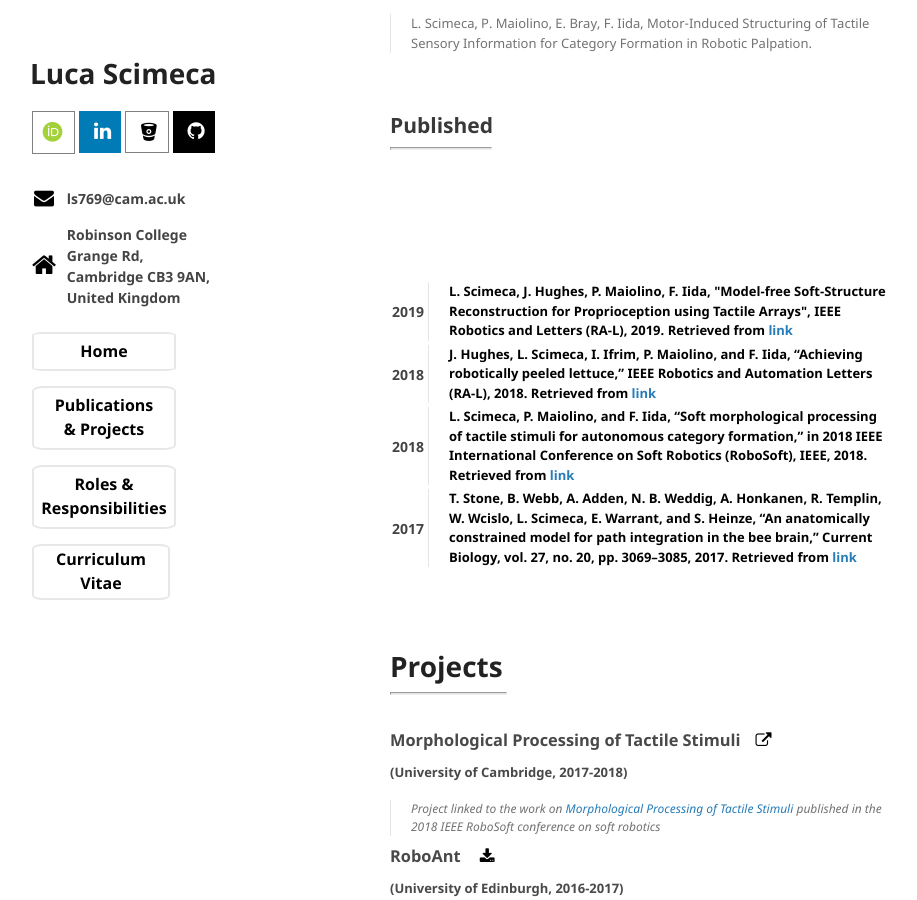
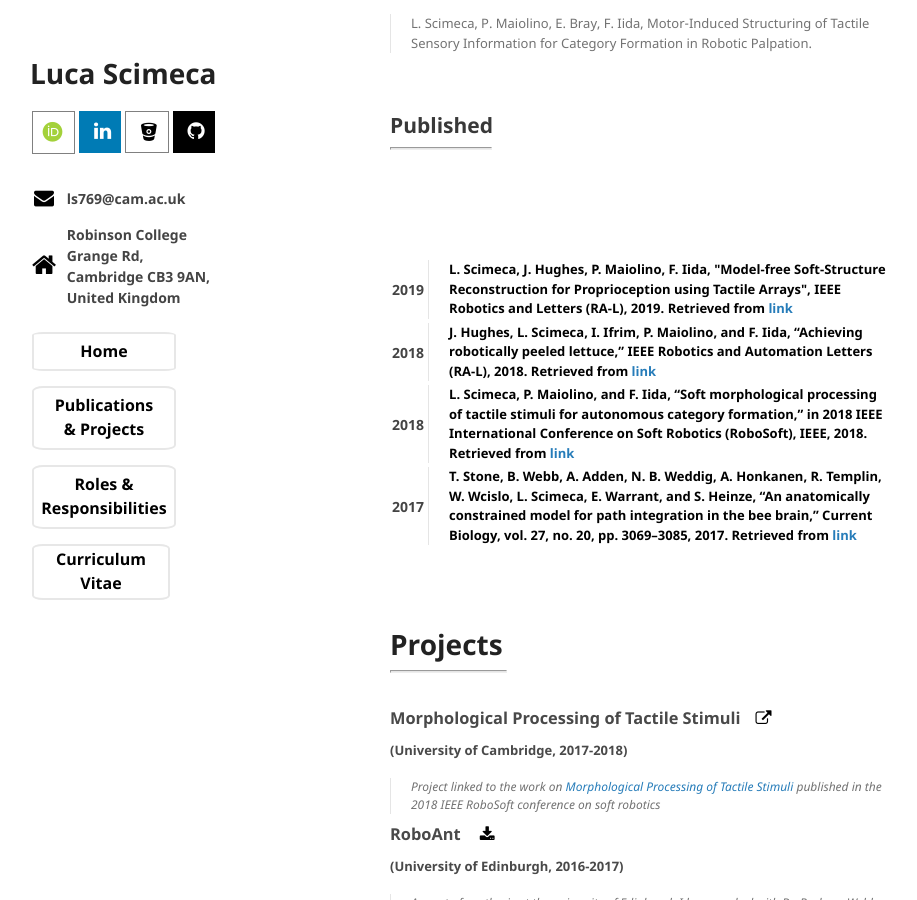
Before and after one commit to lucascimeca/lucascimeca.github.io, a Jekyll site: the page built from publications.md, in a window 1280 px wide and 900 px high, scrolled down 352 px. Shown: the whole window, without its empty margins (180-1097 px from the left). Built offline with Jekyll 4.4.1, drawn with Linux system fonts in a browser that asks for light colours; nearby versions of some CDN libraries; some web fonts are replaced; the repository's description, which GitHub fills in, is left out; our own code applies the rules of GitHub Pages for plain Markdown files.

Commit message:
Update publications.md

```diff
--- a/publications.md
+++ b/publications.md
@@ -43,7 +43,7 @@ layout: default
  J. Hughes, L. Scimeca, I. Ifrim, P. Maiolino, and F. Iida, “Achieving robotically peeled lettuce,” IEEE Robotics and Automation Letters (RA-L), 2018. Retrieved from <a href="https://ieeexplore.ieee.org/abstract/document/8409969/" target="_blank">link</a> </div></blockquote>
   </th>
  </tr>
- <tr><br/><br/></tr>
+ <tr><p></p></tr>
  <tr>
   <th>
    2018
```
